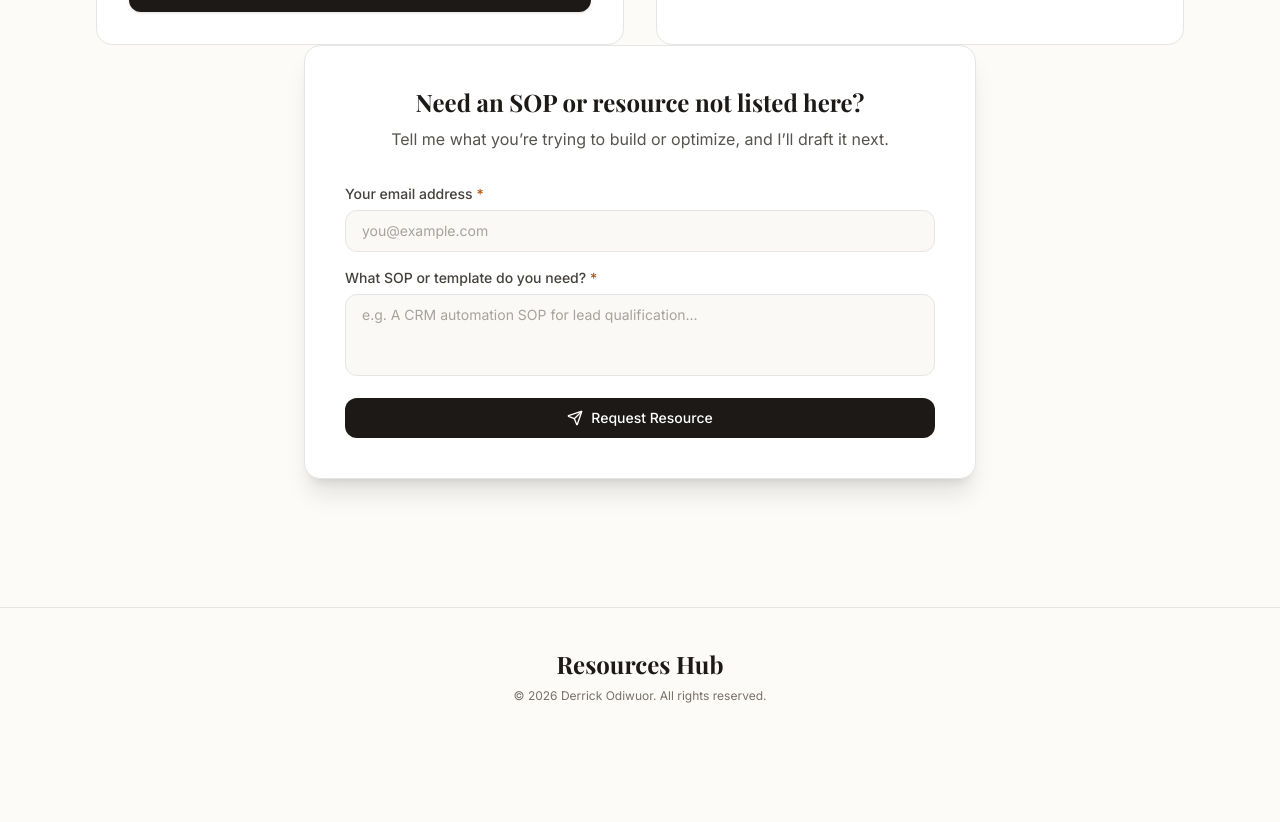
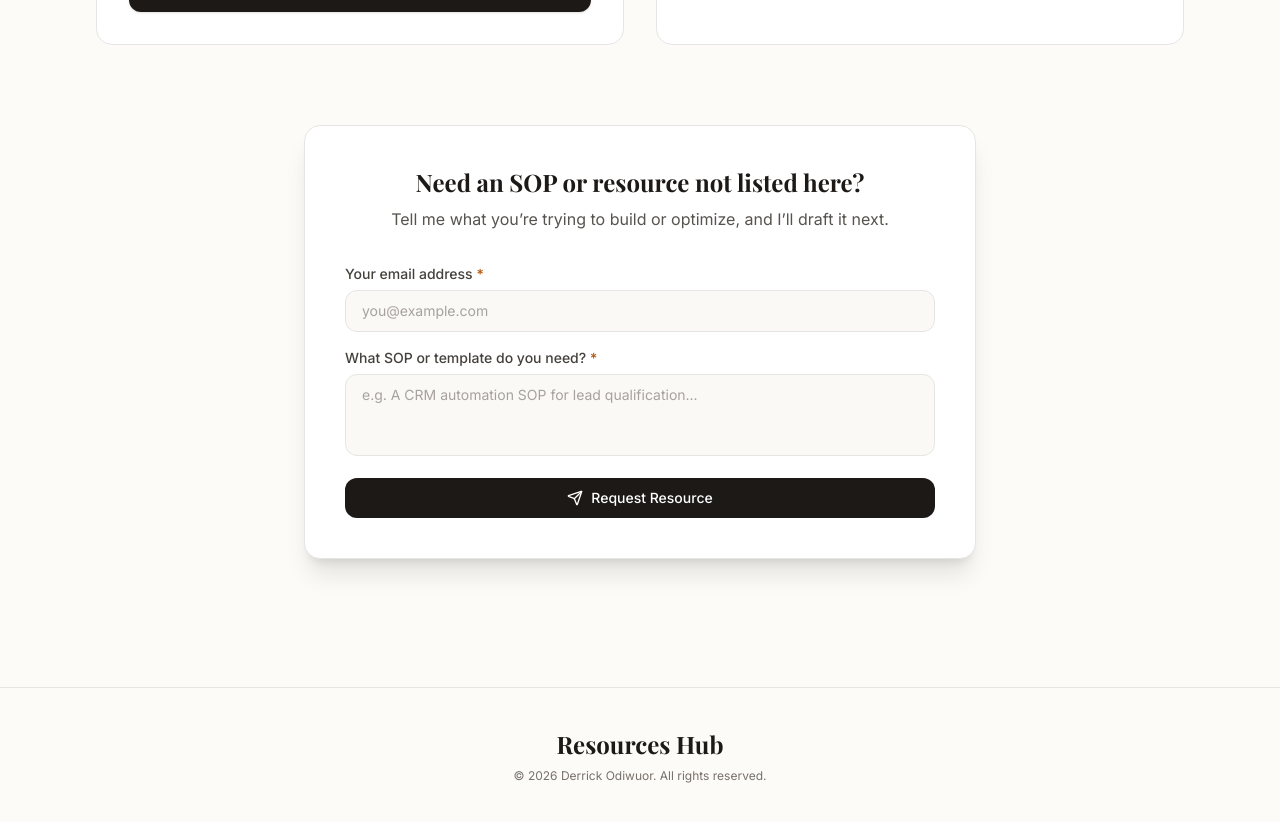
Before and after one commit to DerrickMits/resources, a Next.js app: page /resources in a window 1280 px wide. Shown: the part 5940-6762 px from the top of the page. Before the commit the page ends 6684 px from the top, so only its background shows below. Built offline with nearby package versions, Linux system fonts and the light colour scheme; a web font is replaced by a local one.

Commit message:
style: add premium spacing between grid and ResourceRequest form

```diff
--- a/app/resources/page.tsx
+++ b/app/resources/page.tsx
@@ -99,7 +99,9 @@ export default function ResourcesPage() {
         )}
 
         {/* Resource Request */}
-        <ResourceRequest />
+        <div className="mt-12 md:mt-20">
+          <ResourceRequest />
+        </div>
       </div>
 
       {/* Support Modal — opens on every download click */}
```
